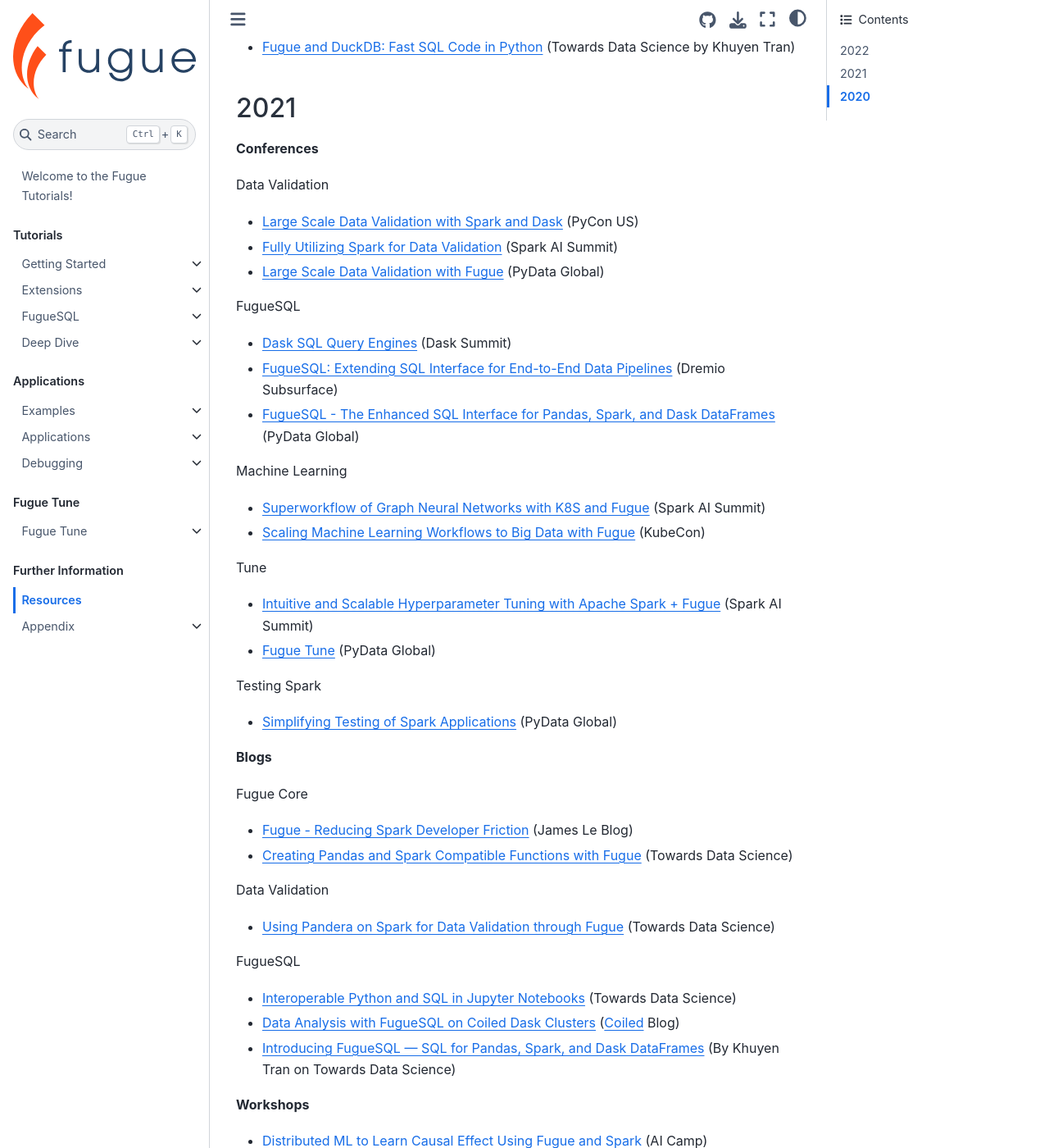
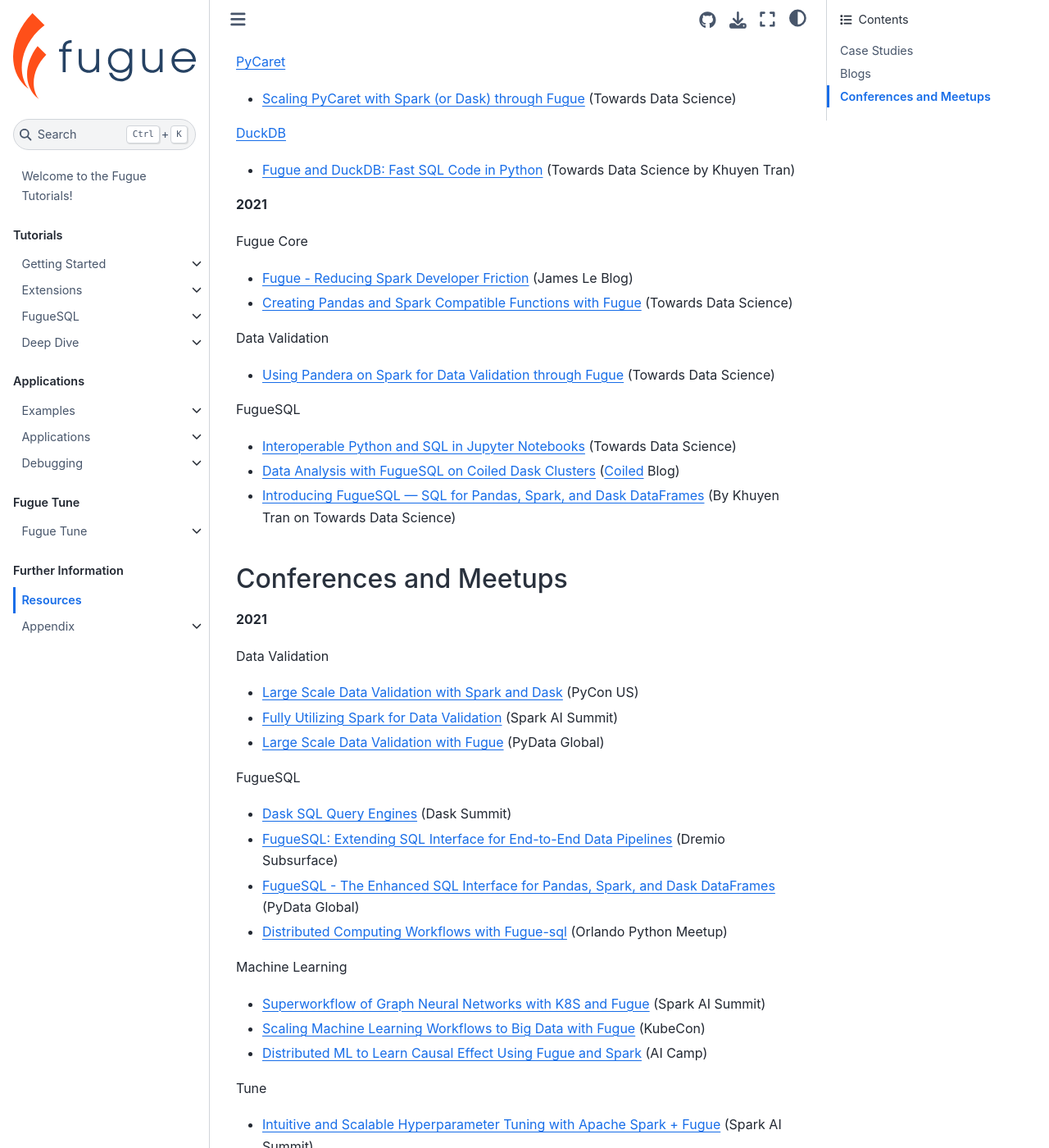
Before and after one commit to fugue-project/tutorials, a Jupyter Book: the page built from tutorials/resources.md, in a window 1280 px wide and 1400 px high, scrolled down 595 px. Shown: the whole window at 82% size. Built offline with Jupyter Book 1.0.4 settings and Sphinx 7.4.7 and the Sphinx Book theme 1.1.4, drawn with Linux system fonts in a browser that asks for light colours; pages that are not in the unit, such as notebooks, are missing from menus; some of the changed lines change nothing that is shown; some of the changed text lies outside the part shown.

Commit message:
updating resources to add lyft blog

```diff
--- a/tutorials/resources.md
+++ b/tutorials/resources.md
@@ -4,9 +4,13 @@
 
 [![Slack Status](https://img.shields.io/badge/slack-join_chat-white.svg?logo=slack&style=social)](https://join.slack.com/t/fugue-project/shared_invite/zt-jl0pcahu-KdlSOgi~fP50TZWmNxdWYQ)
 
-## 2022
+## Case Studies
 
-**Blogs**
+* [How LyftLearn Democratizes Distributed Compute through Kubernetes Spark and Fugue](https://eng.lyft.com/how-lyftlearn-democratizes-distributed-compute-through-kubernetes-spark-and-fugue-c0875b97c3d9)
+
+## Blogs
+
+**2022**
 
 Fugue Core
 
@@ -22,40 +26,7 @@
 
 * [Fugue and DuckDB: Fast SQL Code in Python](https://towardsdatascience.com/fugue-and-duckdb-fast-sql-code-in-python-e2e2dfc0f8eb) (Towards Data Science by Khuyen Tran)
 
-
-
-## 2021
-
-**Conferences**
-
-Data Validation
-
-* [Large Scale Data Validation with Spark and Dask](https://www.youtube.com/watch?v=2AdvBgjO_3Q) (PyCon US)
-* [Fully Utilizing Spark for Data Validation](https://www.youtube.com/watch?v=f901OJrP5ls) (Spark AI Summit)
-* [Large Scale Data Validation with Fugue](https://www.youtube.com/watch?v=fSASmPNW3vc) (PyData Global)
-
-FugueSQL
-
-* [Dask SQL Query Engines](https://www.youtube.com/watch?v=bQDN41Bc3bw) (Dask Summit)
-* [FugueSQL: Extending SQL Interface for End-to-End Data Pipelines](https://www.dremio.com/subsurface/fugue-sql-extending-sql-interface-for-end-to-end-data-pipelines/) (Dremio Subsurface)
-* [FugueSQL - The Enhanced SQL Interface for Pandas, Spark, and Dask DataFrames](https://www.youtube.com/watch?v=OBpnGYjNBBI) (PyData Global)
-
-Machine Learning
-
-* [Superworkflow of Graph Neural Networks with K8S and Fugue](https://www.youtube.com/watch?v=-aEZjQiqSFA) (Spark AI Summit)
-* [Scaling Machine Learning Workflows to Big Data with Fugue](https://www.youtube.com/watch?v=fDIRMiwc0aA) (KubeCon)
-
-Tune
-
-* [Intuitive and Scalable Hyperparameter Tuning with Apache Spark + Fugue](https://www.youtube.com/watch?v=JUretXiLtK0) (Spark AI Summit)
-* [Fugue Tune](https://www.youtube.com/watch?v=MRa0ao4tfWc) (PyData Global)
-
-Testing Spark
-
-* [Simplifying Testing of Spark Applications](https://www.youtube.com/watch?v=_ieqg_soB3U) (PyData Global)
-
-
-**Blogs**
+**2021**
 
 Fugue Core
 
@@ -72,15 +43,40 @@
 * [Data Analysis with FugueSQL on Coiled Dask Clusters](https://coiled.io/data-analysis-with-fuguesql-on-coiled-dask-clusters/) ([Coiled](https://coiled.io/) Blog)
 * [Introducing FugueSQL — SQL for Pandas, Spark, and Dask DataFrames](https://towardsdatascience.com/introducing-fuguesql-sql-for-pandas-spark-and-dask-dataframes-63d461a16b27) (By Khuyen Tran on Towards Data Science)
 
-**Workshops**
 
+## Conferences and Meetups
+
+**2021**
+
+Data Validation
+
+* [Large Scale Data Validation with Spark and Dask](https://www.youtube.com/watch?v=2AdvBgjO_3Q) (PyCon US)
+* [Fully Utilizing Spark for Data Validation](https://www.youtube.com/watch?v=f901OJrP5ls) (Spark AI Summit)
+* [Large Scale Data Validation with Fugue](https://www.youtube.com/watch?v=fSASmPNW3vc) (PyData Global)
+
+FugueSQL
+
+* [Dask SQL Query Engines](https://www.youtube.com/watch?v=bQDN41Bc3bw) (Dask Summit)
+* [FugueSQL: Extending SQL Interface for End-to-End Data Pipelines](https://www.dremio.com/subsurface/fugue-sql-extending-sql-interface-for-end-to-end-data-pipelines/) (Dremio Subsurface)
+* [FugueSQL - The Enhanced SQL Interface for Pandas, Spark, and Dask DataFrames](https://www.youtube.com/watch?v=OBpnGYjNBBI) (PyData Global)
+* [Distributed Computing Workflows with Fugue-sql](https://www.youtube.com/watch?v=iROWlAVa2Kk) (Orlando Python Meetup)
+
+Machine Learning
+
+* [Superworkflow of Graph Neural Networks with K8S and Fugue](https://www.youtube.com/watch?v=-aEZjQiqSFA) (Spark AI Summit)
+* [Scaling Machine Learning Workflows to Big Data with Fugue](https://www.youtube.com/watch?v=fDIRMiwc0aA) (KubeCon)
 * [Distributed ML to Learn Causal Effect Using Fugue and Spark](https://www.youtube.com/watch?v=dafU1SZs4iw) (AI Camp)
-* [Distributed Computing Workflows with Fugue-sql](https://www.youtube.com/watch?v=iROWlAVa2Kk) (Orlando Python Meetup)
+
+Tune
+
+* [Intuitive and Scalable Hyperparameter Tuning with Apache Spark + Fugue](https://www.youtube.com/watch?v=JUretXiLtK0) (Spark AI Summit)
+* [Fugue Tune](https://www.youtube.com/watch?v=MRa0ao4tfWc) (PyData Global)
+
+Testing Spark
+
+* [Simplifying Testing of Spark Applications](https://www.youtube.com/watch?v=_ieqg_soB3U) (PyData Global)
 * [Simplifying Testing of Spark Applications](https://www.youtube.com/watch?v=GYmk4x2NS3M) (DataOps DC Meetup)
 
-
-## 2020
-
-**Conferences**
+**2020**
 
 * [Unifying Spark and Non-Spark Ecosystems for Big Data Analytics](https://www.youtube.com/watch?v=BBd4b2pMk0c) (Spark AI Summit)
```
